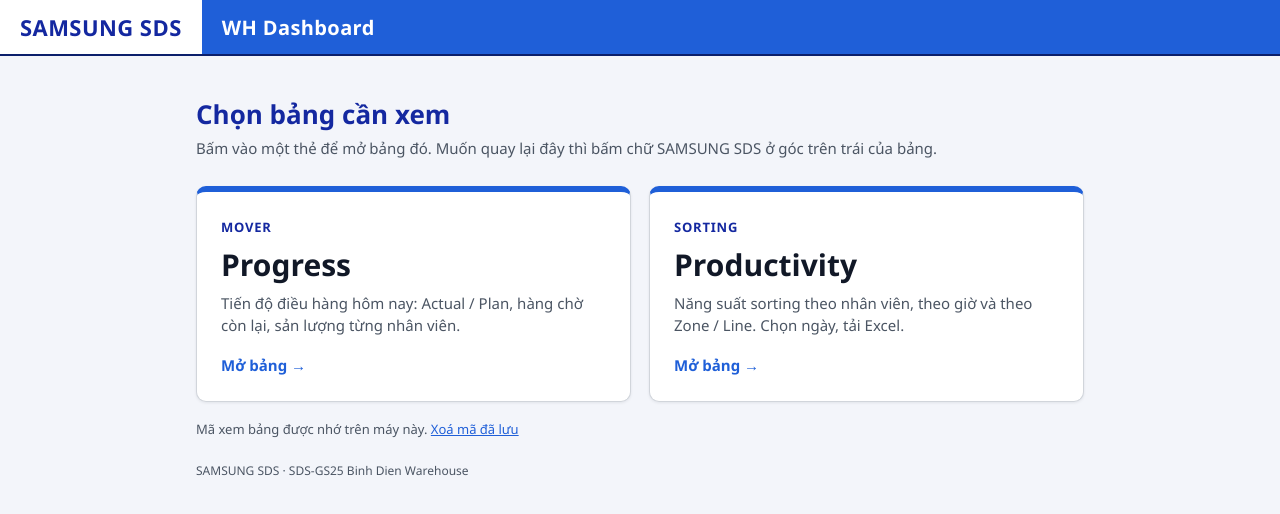
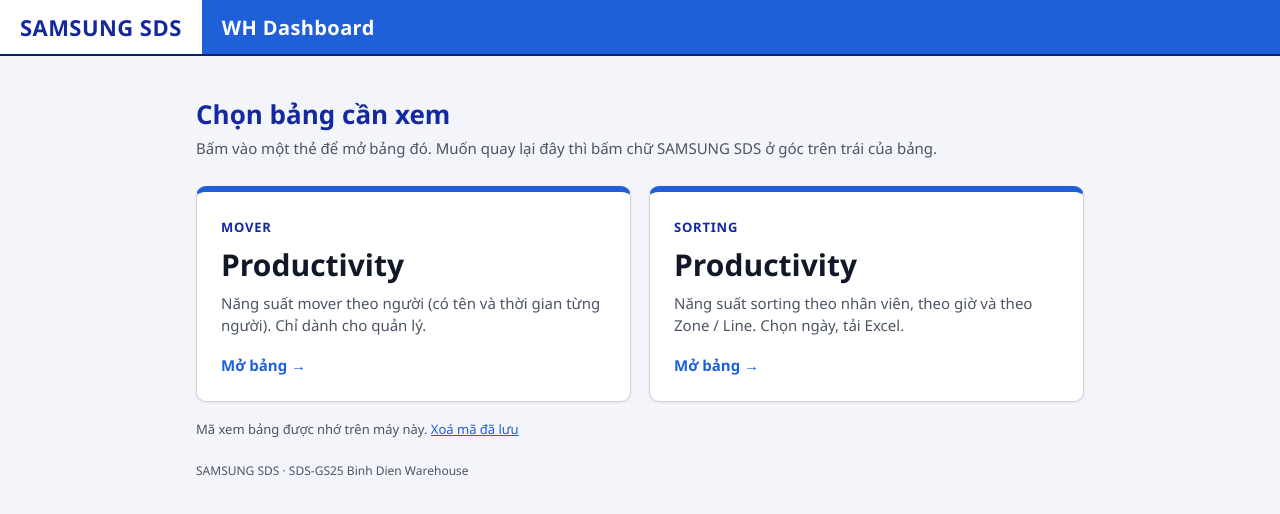
Before and after one commit to sds-gs25-BinhDienWH/wh-tools, a plain HTML site: page dashboard.html in a window 1280 px wide. Drawn offline with Linux system fonts and the light colour scheme.

Commit message:
dashboard: MOVER card opens Productivity instead of Progress
Co-Authored-By: Claude Sonnet 5.5 <noreply@anthropic.com>

```diff
--- a/dashboard.html
+++ b/dashboard.html
@@ -62,7 +62,7 @@
 'use strict';
 // Trang chủ KHÔNG chứa key trong địa chỉ. Bấm vào bảng nào lần đầu thì hỏi mã xem bảng đó, rồi nhớ trên máy này (localStorage).
 // Có thể nhập sẵn bằng link:  dashboard.html#key=<key Sorting>&mkey=<key Mover>  (key được cất đi rồi xoá khỏi thanh địa chỉ).
-// Thêm &all=1 để hiện thẻ MOVER Productivity (có tên và thời gian từng người, mặc định ẩn); &lang=vi|en|ko cho bảng Sorting.
+// &lang=vi|en|ko chọn ngôn ngữ cho bảng Sorting.
 const $ = id => document.getElementById(id), enc = encodeURIComponent;
 const get = k => { try { return localStorage.getItem(k) || ''; } catch (e) { return ''; } };
 const put = (k, v) => { try { v ? localStorage.setItem(k, v) : localStorage.removeItem(k); } catch (e) { /* trình duyệt chặn lưu thì hỏi lại mỗi lần */ } };
@@ -70,19 +70,15 @@ const put = (k, v) => { try { v ? localStorage.setItem(k, v) : localStorage.remo
 const h = new URLSearchParams(location.hash.replace(/^#/, ''));
 if (h.get('key')) put('dk_sorting', h.get('key'));
 if (h.get('mkey')) put('dk_mover', h.get('mkey'));
-if (h.get('all') === '1') put('dk_all', '1');
 if (location.hash) history.replaceState(null, '', location.pathname + location.search);   // xoá key khỏi thanh địa chỉ
 const lang = h.get('lang') || new URLSearchParams(location.search).get('lang') || '';
 
 const ITEMS = [
-  { k: 'MOVER', n: 'Progress', d: 'Tiến độ điều hàng hôm nay: Actual / Plan, hàng chờ còn lại, sản lượng từng nhân viên.',
-    store: 'dk_mover', url: key => 'tv.html#key=' + enc(key) },
+  { k: 'MOVER', n: 'Productivity', d: 'Năng suất mover theo người (có tên và thời gian từng người). Chỉ dành cho quản lý.',
+    store: 'dk_mover', url: key => 'productivity.html#key=' + enc(key) },
   { k: 'SORTING', n: 'Productivity', d: 'Năng suất sorting theo nhân viên, theo giờ và theo Zone / Line. Chọn ngày, tải Excel.',
     store: 'dk_sorting', url: key => 'sorting.html' + (lang ? '?lang=' + enc(lang) : '') + '#key=' + enc(key) },
 ];
-if (get('dk_all') === '1') ITEMS.push({ k: 'MOVER', n: 'Productivity', d: 'Năng suất mover theo người (có tên và thời gian). Chỉ dành cho quản lý.',
-  store: 'dk_mover', url: key => 'productivity.html#key=' + enc(key) });
-
 $('cards').innerHTML = ITEMS.map((i, n) =>
   `<button class="card" type="button" data-n="${n}"><div class="k">${i.k}</div><div class="n">${i.n}</div><div class="d">${i.d}</div><div class="go">Mở bảng →</div></button>`).join('');
 
```
